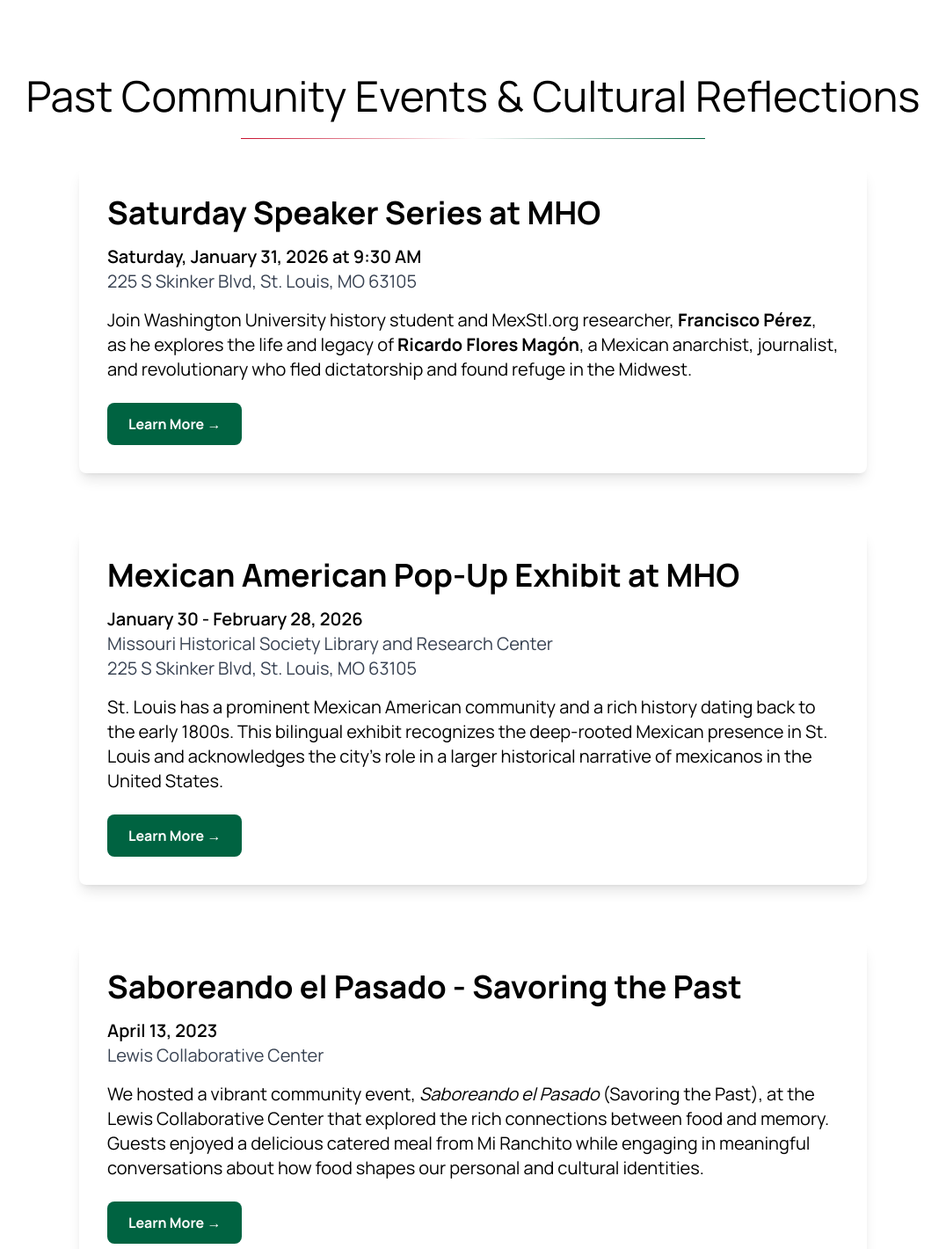
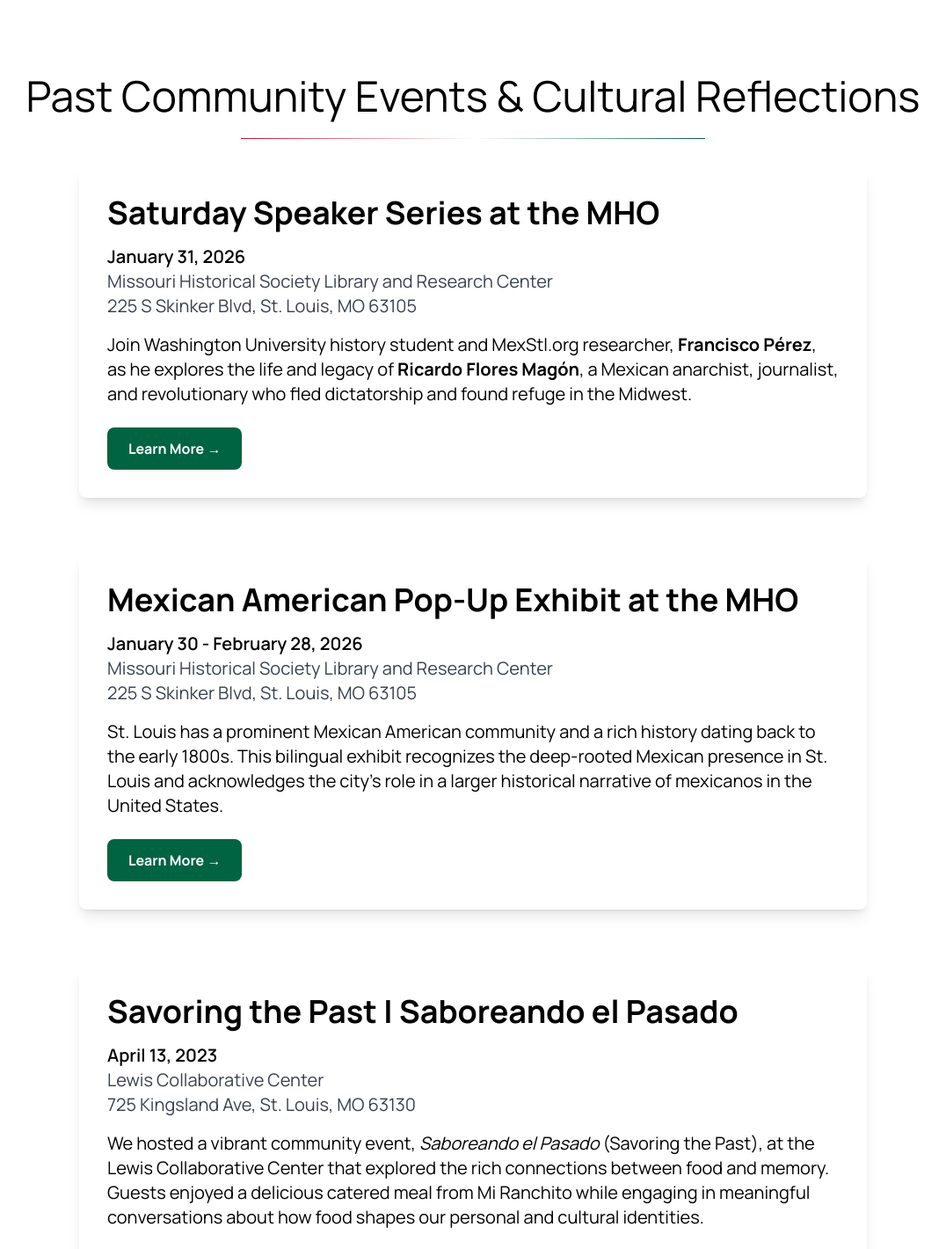
Before and after one commit to DylanAlfonso13/mexstl, a Next.js app: page /events in a window 1280 px wide. Shown: the part 297-1717 px from the top of the page at 88% size, without its empty margins (102-1178 px from the left). Built offline with nearby package versions, Linux system fonts and the light colour scheme.

Commit message:
Nits and quick fixes from Jade's comments

```diff
--- a/src/app/about/AboutContent.tsx
+++ b/src/app/about/AboutContent.tsx
@@ -112,8 +112,8 @@ export default function AboutContent() {
             title={language === "en" ? "Researcher" : "Investigadora"}
             additionalTitle={
               language === "en"
-                ? "PhD Candidate in Hispanic Studies, Washington University in St. Louis"
-                : "Candidata a PhD en Estudios Hispánicos, Washington University in St. Louis"
+                ? "PhD in Hispanic Studies, Washington University in St. Louis"
+                : "PhD en Estudios Hispánicos, Washington University in St. Louis"
             }
             imageURL="/sarah_hernandez_picture.png"
           />
--- a/src/app/events/EventsContent.tsx
+++ b/src/app/events/EventsContent.tsx
@@ -40,12 +40,24 @@ export default function EventsContent() {
         <PastEvent
           language={language}
           slug="saturday-speaker-series"
-          titleEn="Saturday Speaker Series at MHO"
-          titleEs="Serie de Oradores del Sábado en MHO"
-          dateEn="Saturday, January 31, 2026 at 9:30 AM"
-          dateEs="Sábado, 31 de enero de 2026 a las 9:30 AM"
-          locationEn="225 S Skinker Blvd, St. Louis, MO 63105"
-          locationEs="225 S Skinker Blvd, St. Louis, MO 63105"
+          titleEn="Saturday Speaker Series at the MHO"
+          titleEs="Serie de Oradores del Sábado en el MHO"
+          dateEn="January 31, 2026"
+          dateEs="31 de enero de 2026"
+          locationEn={
+            <>
+              Missouri Historical Society Library and Research Center
+              <br />
+              225 S Skinker Blvd, St. Louis, MO 63105
+            </>
+          }
+          locationEs={
+            <>
+              Missouri Historical Society Library and Research Center
+              <br />
+              225 S Skinker Blvd, St. Louis, MO 63105
+            </>
+          }
           descriptionEn={
             <>
               Join Washington University history student and
@@ -57,11 +69,12 @@ export default function EventsContent() {
           }
           descriptionEs={
             <>
-              Únase al estudiante de historia de Washington
-              University e investigador de MexStl.org, <strong>Francisco Pérez</strong>, mientras explora la vida y el
-              legado de <strong>Ricardo Flores Magón</strong>, un anarquista,
-              periodista y revolucionario mexicano que huía de la dictadura y
-              encontró refugio en el Medio Oeste.
+              Únase al estudiante de historia de Washington University e
+              investigador de MexStl.org, <strong>Francisco Pérez</strong>,
+              mientras explora la vida y el legado de{" "}
+              <strong>Ricardo Flores Magón</strong>, un anarquista, periodista y
+              revolucionario mexicano que huía de la dictadura y encontró
+              refugio en el Medio Oeste.
             </>
           }
         />
@@ -70,8 +83,8 @@ export default function EventsContent() {
         <PastEvent
           language={language}
           slug="mexican-american-exhibit"
-          titleEn="Mexican American Pop-Up Exhibit at MHO"
-          titleEs="Exhibición Emergente Mexicoamericana at MHO"
+          titleEn="Mexican American Pop-Up Exhibit at the MHO"
+          titleEs="Exhibición Emergente Mexicoamericana en el MHO"
           dateEn="January 30 - February 28, 2026"
           dateEs="30 de enero al 28 de febrero de 2026"
           locationEn={
@@ -90,16 +103,20 @@ export default function EventsContent() {
           }
           descriptionEn={
             <>
-              St. Louis has a prominent Mexican American community and a rich history dating back to the early 1800s.
-              This bilingual exhibit recognizes the deep-rooted Mexican presence in St. Louis and acknowledges the city&apos;s role
-              in a larger historical narrative of mexicanos in the United States.
+              St. Louis has a prominent Mexican American community and a rich
+              history dating back to the early 1800s. This bilingual exhibit
+              recognizes the deep-rooted Mexican presence in St. Louis and
+              acknowledges the city&apos;s role in a larger historical narrative
+              of mexicanos in the United States.
             </>
           }
           descriptionEs={
             <>
-              St. Louis tiene una prominente comunidad mexicoamericana y una rica historia que se remonta a principios
-              del siglo XIX. Esta exhibición bilingüe reconoce la presencia mexicana profundamente arraigada en St. Louis y
-              reconoce el papel de la ciudad en una narrativa histórica más amplia de mexicanos en los Estados Unidos.
+              St. Louis tiene una prominente comunidad mexicoamericana y una
+              rica historia que se remonta a principios del siglo XIX. Esta
+              exhibición bilingüe reconoce la presencia mexicana profundamente
+              arraigada en St. Louis y reconoce el papel de la ciudad en una
+              narrativa histórica más amplia de mexicanos en los Estados Unidos.
             </>
           }
         />
@@ -108,26 +125,42 @@ export default function EventsContent() {
         <PastEvent
           language={language}
           slug="saboreando-el-pasado"
-          titleEn="Saboreando el Pasado - Savoring the Past"
-          titleEs="Saboreando el Pasado"
+          titleEn="Savoring the Past  |  Saboreando el Pasado"
+          titleEs="Saboreando el Pasado  |  Savoring the Past"
           dateEn="April 13, 2023"
           dateEs="13 de abril de 2023"
-          locationEn="Lewis Collaborative Center"
-          locationEs="Centro Colaborativo Lewis"
+          locationEn={
+            <>
+              Lewis Collaborative Center
+              <br />
+              725 Kingsland Ave, St. Louis, MO 63130
+            </>
+          }
+          locationEs={
+            <>
+              Lewis Collaborative Center
+              <br />
+              725 Kingsland Ave, St. Louis, MO 63130
+            </>
+          }
           descriptionEn={
             <>
-              We hosted a vibrant community event, <em>Saboreando el Pasado</em> (Savoring the Past),
-              at the Lewis Collaborative Center that explored the rich connections between food and memory.
-              Guests enjoyed a delicious catered meal from Mi Ranchito while engaging in meaningful
-              conversations about how food shapes our personal and cultural identities.
+              We hosted a vibrant community event, <em>Saboreando el Pasado</em>{" "}
+              (Savoring the Past), at the Lewis Collaborative Center that
+              explored the rich connections between food and memory. Guests
+              enjoyed a delicious catered meal from Mi Ranchito while engaging
+              in meaningful conversations about how food shapes our personal and
+              cultural identities.
             </>
           }
           descriptionEs={
             <>
-              Organizamos un vibrante evento comunitario, <em>Saboreando el Pasado</em>,
-              en el Centro Colaborativo Lewis que exploró las ricas conexiones entre la comida y la memoria.
-              Los asistentes disfrutaron de una comida deliciosa de Mi Ranchito mientras participaban en
-              conversaciones significativas sobre cómo la comida moldea nuestras identidades personales y culturales.
+              Organizamos un vibrante evento comunitario,{" "}
+              <em>Saboreando el Pasado</em>, en el Centro Colaborativo Lewis que
+              exploró las ricas conexiones entre la comida y la memoria. Los
+              asistentes disfrutaron de una comida deliciosa de Mi Ranchito
+              mientras participaban en conversaciones significativas sobre cómo
+              la comida moldea nuestras identidades personales y culturales.
             </>
           }
         />
--- a/src/app/events/mexican-american-exhibit/ExhibitContent.tsx
+++ b/src/app/events/mexican-american-exhibit/ExhibitContent.tsx
@@ -13,8 +13,8 @@ export default function MexicanAmericanExhibitContent() {
         <TitleText
           text={
             language === "en"
-              ? "Mexican American Pop-Up Exhibit"
-              : "Exhibición Emergente Mexicoamericana"
+              ? "Mexican American Pop-Up Exhibit at the MHO"
+              : "Exhibición Emergente Mexicoamericana en el MHO"
           }
         />
 
--- a/src/app/events/saturday-speaker-series/SpeakerSeriesContent.tsx
+++ b/src/app/events/saturday-speaker-series/SpeakerSeriesContent.tsx
@@ -14,8 +14,8 @@ export default function SpeakerSeriesContent() {
         <TitleText
           text={
             language === "en"
-              ? "Saturday Speaker Series"
-              : "Serie de Oradores del Sábado"
+              ? "Saturday Speaker Series at the MHO"
+              : "Serie de Oradores del Sábado en el MHO"
           }
         />
 
```
